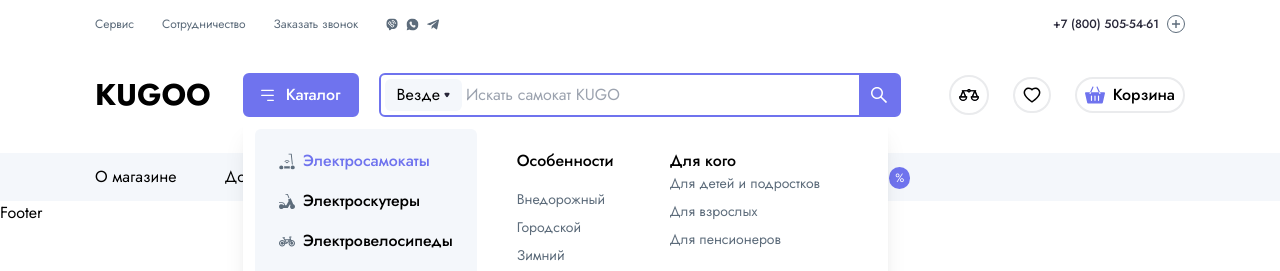
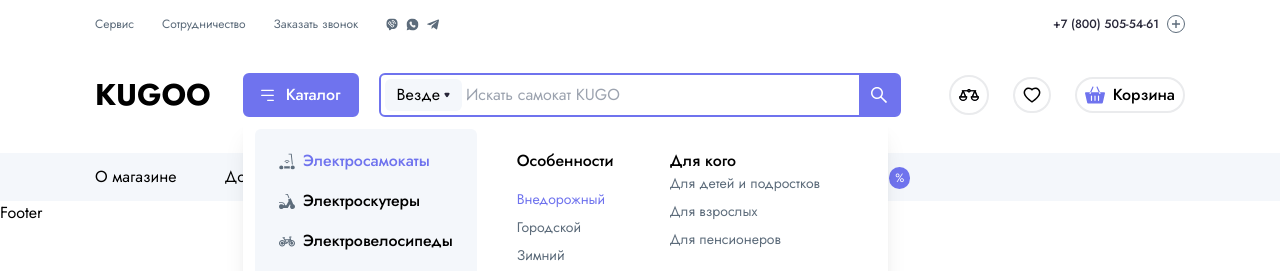
Before and after one commit to mailsmorales/Kugoo, a React (Vite) app: page / in a window 1280 px wide. Both pictures are taken after a click on the button "Каталог". Shown: the top 271 px of the page. Built offline with nearby package versions, Linux system fonts and the light colour scheme.

Commit message:
made component styling and component state

```diff
--- a/package.json
+++ b/package.json
@@ -10,6 +10,7 @@
   },
   "dependencies": {
     "axios": "^1.3.3",
+    "clsx": "^1.2.1",
     "react": "^18.2.0",
     "react-dom": "^18.2.0",
     "react-router-dom": "^6.8.1",
--- a/src/components/Header/components/CatalogItem.jsx
+++ b/src/components/Header/components/CatalogItem.jsx
@@ -1,3 +1,4 @@
+import clsx from "clsx";
 import React, { useState } from "react";
 import Icons from "../../../assets/image/icons";
 import { catalogItems } from "./catalogItems";
@@ -5,21 +6,23 @@
 export const CatalogItem = () => {
   const [showCatalog, setShowCatalog] = useState(false);
   const [selectedItem, setSelectedItem] = useState(0);
+  const [selectedItems, setSelectedItems] = useState(0);
+
   return (
     <div className="relative">
       <div
         onClick={() => setShowCatalog(!showCatalog)}
-        className="flex  justify-center items-center bg-purple px-4 py-2 gap-3 border-2 border-purple hover:border-purple-200 ease-in duration-300 rounded-md hover:bg-purple-200 cursor-pointer"
+        className="flex justify-center items-center bg-purple px-4 py-2 gap-3 border-2 border-purple hover:border-purple-200 ease-in duration-300 rounded-md hover:bg-purple-200 cursor-pointer"
       >
         <Icons.Line />
         <button className="font-medium text-white">Каталог</button>
       </div>
-      {(
+      {
         <div
           className={`absolute left-0 top-13 bg-white px-3 py-3 shadow-xl rounded-md flex duration-500 ${
             showCatalog
-              ? " translate-y-0 opacity-1 visible"
-              : " -translate-y-1 opacity-0 invisible"
+              ? "translate-y-0 opacity-1 visible"
+              : "-translate-y-1 opacity-0 invisible"
           }`}
         >
           <div className="bg-bg rounded-md px-6 py-5 mr-10">
@@ -28,9 +31,10 @@
                 <li
                   onClick={() => setSelectedItem(index)}
                   key={item.title}
-                  className={`${
-                    selectedItem === index ? " text-purple " : ""
-                  }flex items-center cursor-pointer gap-2 mb-4 font-medium`}
+                  className={clsx(
+                    "flex items-center cursor-pointer gap-2 mb-4 font-medium hover:text-purple",
+                    selectedItem === index ? "text-purple " : ""
+                  )}
                 >
                   <div>
                     <Icon />
@@ -42,12 +46,16 @@
           </div>
           <div className="py-5 mr-14">
             <div>
-              <h4 className=" font-medium mb-4">Особенности</h4>
+              <h4 className="font-medium mb-4">Особенности</h4>
               <ul>
-                {catalogItems[selectedItem].subItems.map((item) => (
+                {catalogItems[selectedItem].subItems.map((item, index) => (
                   <li
+                    onClick={() => setSelectedItems(index)}
                     key={item.titleType}
-                    className="text-sm text-gray-600 mb-2 cursor-pointer"
+                    className={clsx(
+                      "text-sm mb-2 cursor-pointer hover:text-purple",
+                      selectedItems === index ? "text-purple" : "text-gray-600"
+                    )}
                   >
                     {item.titleType}
                   </li>
@@ -58,18 +66,20 @@
           <div className="py-5 mr-14">
             <h4 className="font-medium">Для кого</h4>
             <ul>
-              {catalogItems[selectedItem].subItems[0].subItems.map((item) => (
-                <li
-                  key={item.title}
-                  className="text-sm text-gray-600 mb-2 whitespace-nowrap cursor-pointer"
-                >
-                  {item.title}
-                </li>
-              ))}
+              {catalogItems[selectedItem].subItems[selectedItems].subItems.map(
+                (item) => (
+                  <li
+                    key={item.title}
+                    className="text-sm text-gray-600 mb-2 whitespace-nowrap cursor-pointer hover:text-purple"
+                  >
+                    {item.title}
+                  </li>
+                )
+              )}
             </ul>
           </div>
         </div>
-      )}
+      }
     </div>
   );
 };
--- a/src/components/Header/components/catalogItems.js
+++ b/src/components/Header/components/catalogItems.js
@@ -23,13 +23,13 @@
         titleType: "Городской",
         subItems: [
           {
-            title: "Для детей и подростков",
+            title: "Для  и подростков",
           },
           {
-            title: "Для взрослых",
+            title: "Для ",
           },
           {
-            title: "Для пенсионеров",
+            title: " пенсионеров",
           },
         ],
       },
```
Also changed, not shown: 1 other file (tests, documents, lock files or other folders).
